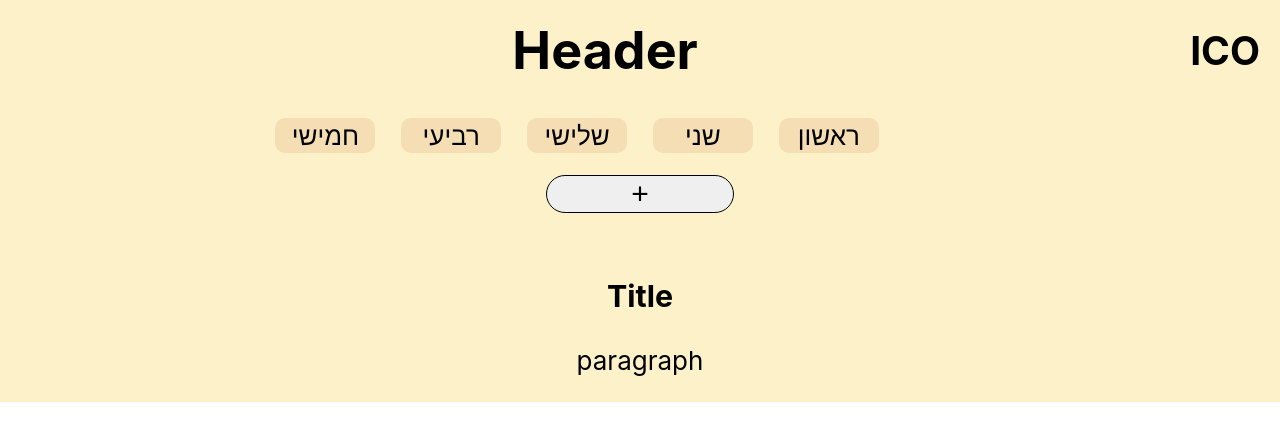
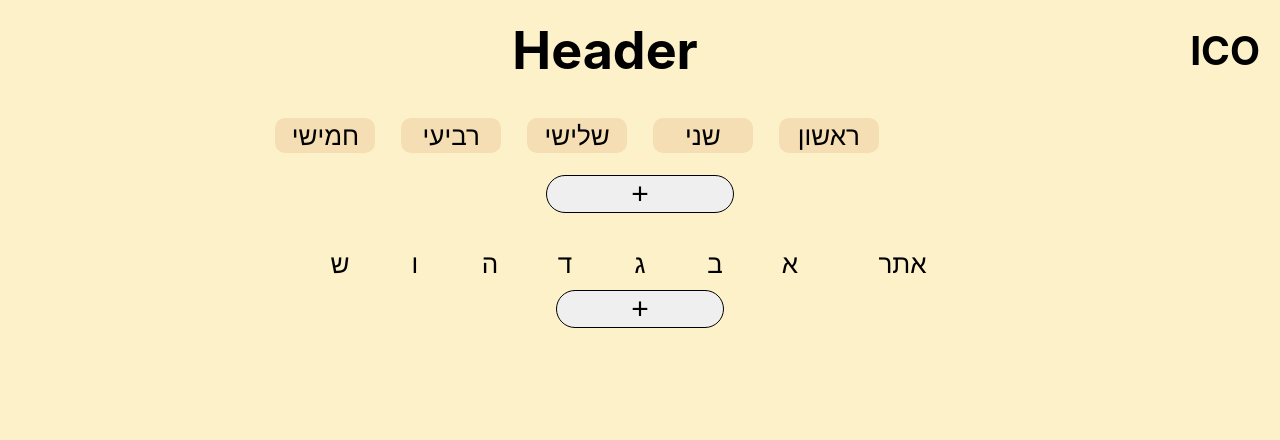
Before and after one commit to yotam-yakovw/workweek, a React (Create React App) app: page / in a window 1280 px wide. Shown: the top 440 px of the page. Built offline with nearby package versions, Linux system fonts and the light colour scheme.

Commit message:
seperated general addbutton

```diff
--- /dev/null
+++ b/src/Components/AddButton/AddButton.css
@@ -0,0 +1,10 @@
+.button {
+  color: black;
+  font-size: 30px;
+  border: 1px solid black;
+  border-radius: 20px;
+  width: 25%;
+  margin: 10px auto;
+  cursor: pointer;
+  grid-column: 1 / -1;
+}
--- /dev/null
+++ b/src/Components/AddButton/AddButton.js
@@ -0,0 +1,9 @@
+import './AddButton.css';
+
+export default function AddButton(props) {
+  return (
+    <button onClick={props.onClick} className='button'>
+      +
+    </button>
+  );
+}
--- a/src/Components/App/App.css
+++ b/src/Components/App/App.css
@@ -1,9 +1,8 @@
 .App {
   text-align: center;
-  background-color: #fdf1c9;
   display: flex;
   flex-direction: column;
   align-items: center;
   font-size: calc(10px + 2vmin);
-  padding: 0 20px;
+  padding: 0 20px 50px;
 }
--- a/src/Components/Workers/Workers.css
+++ b/src/Components/Workers/Workers.css
@@ -27,14 +27,3 @@
   grid-row: 1 / 2;
   grid-column: 1 / 2;
 }
-
-.button {
-  color: black;
-  font-size: 30px;
-  border: 1px solid black;
-  border-radius: 20px;
-  width: 25%;
-  margin: 10px auto;
-  cursor: pointer;
-  grid-column: 1 / -1;
-}
--- a/src/Components/Workers/Workers.js
+++ b/src/Components/Workers/Workers.js
@@ -1,5 +1,6 @@
 import './Workers.css';
 import Worker from '../Worker/Worker';
+import AddButton from '../AddButton/AddButton';
 import workersSlice from '../../redux/workersSlice';
 import { useDispatch } from 'react-redux';
 import { useSelector } from 'react-redux';
@@ -19,11 +20,9 @@ export default function Workers() {
       <div className='day'>חמישי</div>
       <div className='day placeholder' />
       {Array.from({ length: workers }).map((w, key) => (
-        <Worker />
+        <Worker key={key} />
       ))}
-      <button onClick={addWorker} className='button'>
-        +
-      </button>
+      <AddButton onClick={addWorker} />
     </div>
   );
 }
--- a/src/Components/locations/Locations.css
+++ b/src/Components/locations/Locations.css
@@ -0,0 +1,12 @@
+.locations {
+  display: grid;
+  direction: rtl;
+  grid-template-columns: 2fr repeat(7, 1fr);
+  overflow: scroll;
+  max-width: 100%;
+}
+
+.top-line {
+  width: 75px;
+  margin: auto;
+}
--- a/src/Components/locations/Locations.js
+++ b/src/Components/locations/Locations.js
@@ -1,10 +1,18 @@
 import './Locations.css';
+import AddButton from '../AddButton/AddButton';
 
 export default function Locations() {
   return (
     <div className='locations'>
-      <h3>Title</h3>
-      <p>paragraph</p>
+      <p className='top-line'>אתר</p>
+      <p className='top-line'>א</p>
+      <p className='top-line'>ב</p>
+      <p className='top-line'>ג</p>
+      <p className='top-line'>ד</p>
+      <p className='top-line'>ה</p>
+      <p className='top-line'>ו</p>
+      <p className='top-line'>ש</p>
+      <AddButton onClick={() => console.log('click!')} />
     </div>
   );
 }
--- a/src/index.css
+++ b/src/index.css
@@ -1,4 +1,5 @@
 body {
+  background-color: #fdf1c9;
   margin: 0;
   font-family: -apple-system, BlinkMacSystemFont, 'Segoe UI', 'Roboto', 'Oxygen',
     'Ubuntu', 'Cantarell', 'Fira Sans', 'Droid Sans', 'Helvetica Neue',
```
